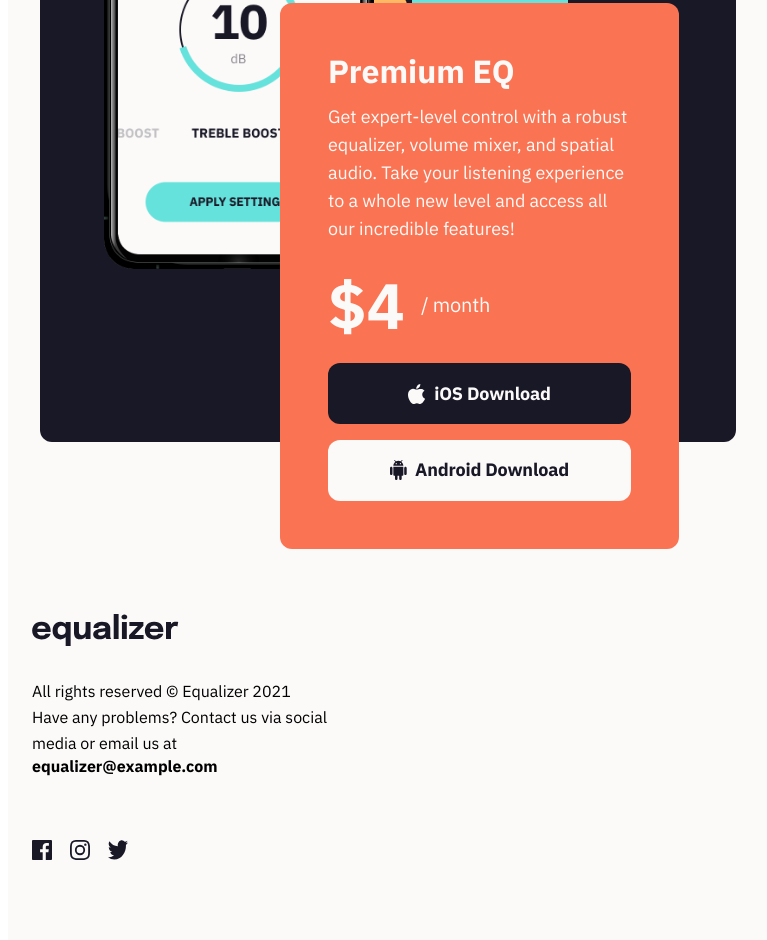
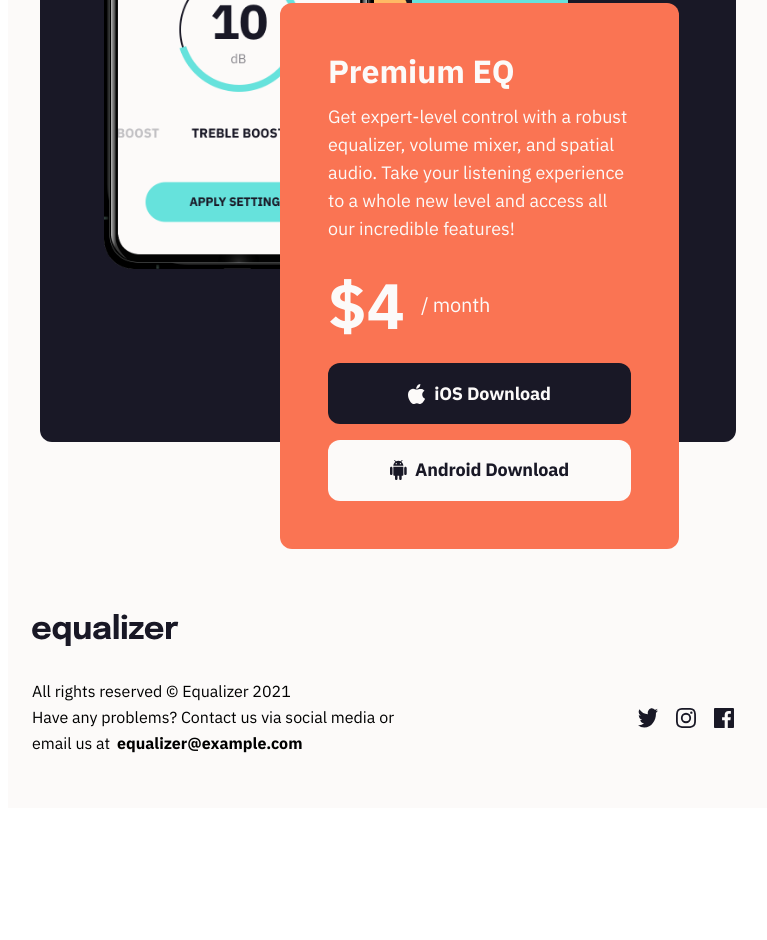
Before and after one commit to MatejaC/equalizer-landing-page, a plain HTML site: page index.html in a window 1280 px wide. Shown: the part 961-1901 px from the top of the page, without its empty margins (248-1015 px from the left). After the commit the page ends 1769 px from the top, so only its background shows below. Drawn offline with Linux system fonts and the light colour scheme.

Commit message:
style. format footer section and that finishes laptop layout

```diff
--- a/css/style.scss
+++ b/css/style.scss
@@ -363,4 +363,20 @@ a {
     padding: 0 3rem;
     max-width: 24.95rem;
   }
+
+  .footer__text {
+    max-width: 22.875rem;
+    display: inline-block;
+  }
+
+  .footer__adress {
+    display: inline-block;
+    margin-left: -17.8rem;
+  }
+
+  .footer__social-media {
+    display: flex;
+    flex-direction: row-reverse;
+    margin-top: -3rem;
+  }
 }
```
Also changed, not shown: css/style.css, 1 other file.
